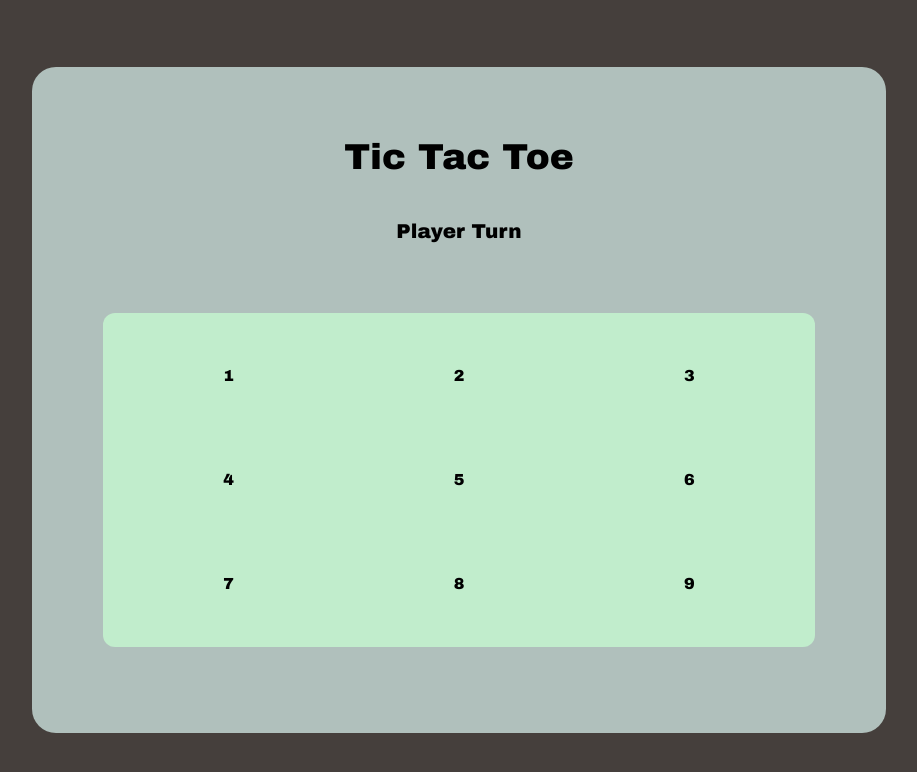
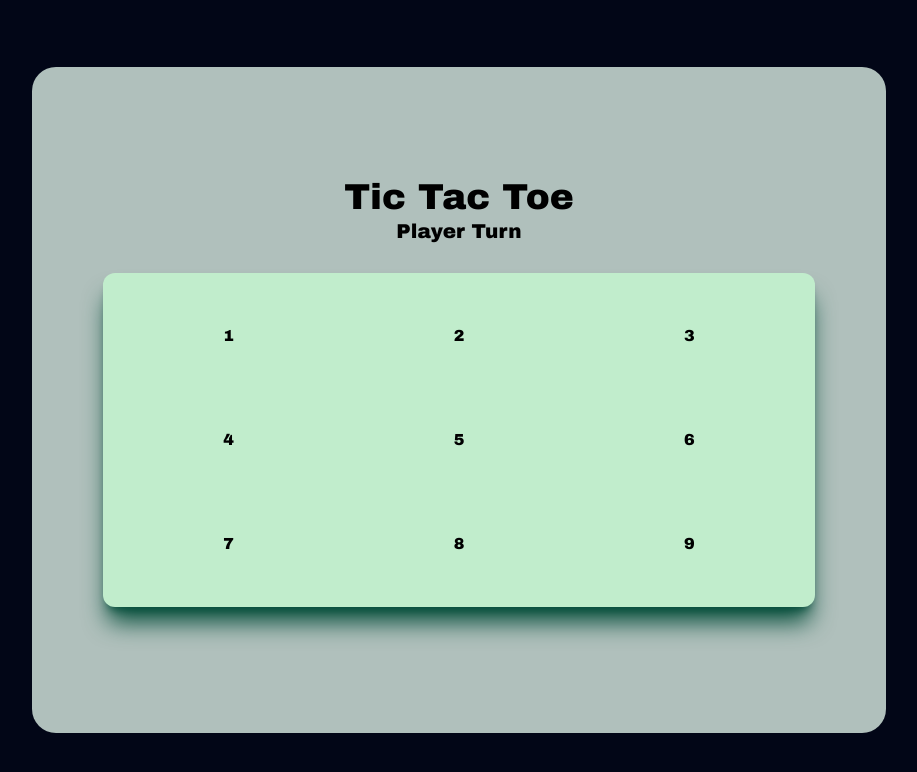
Before and after one commit to trevornei/Week-11-Assignment, a website: page index.html in a window 1280 px wide. Shown: the whole page, without its empty margins (181-1098 px from the left). Drawn offline with Linux system fonts and the light colour scheme.

Commit message:
Placed header and Subheader in the same div container.

```diff
--- a/index.html
+++ b/index.html
@@ -9,20 +9,18 @@
   <link href="https://fonts.googleapis.com/css2?family=Archivo+Black&display=swap" rel="stylesheet">
 
 </head>
-<body class="w-screen h-screen bg-taupe flex items-center justify-center">
+<body class="w-screen h-screen bg-slate-950 flex items-center justify-center">
     <!--The main container that houses the game.-->
     <main class="flex flex-col items-center justify-center w-2/3 h-5/6 bg-ashgray rounded-3xl">
     <!--Game Title-->
-        <div id="header" class="w-5/6 h-20 text-center">
+        <div id="header" class="w-5/6 h-20 flex flex-col text-center">
             <h1 class="text-4xl">Tic Tac Toe</h1>
-        </div>
-    <!--Who's Turn?-->
-        <div id="player-turn" class="w-5/6 h-20 text-center">
             <h4 class="text-xl">Player Turn</h4>
+            <!--Who's Turn?-->
         </div>
     <!--Tailwind Grid: Game Tiles-->
         <!--This container uses css grid(3cols & 3rows)-->
-        <div id="board" class="w-5/6 h-1/2 grid grid-cols-3 grid-rows-3 gap-3 mx-auto p-4 m-4 bg-teagreen shadow-emerald-900 text-center content-center rounded-xl">
+        <div id="board" class="w-5/6 h-1/2 grid grid-cols-3 grid-rows-3 gap-3 mx-auto p-4 m-4 bg-teagreen shadow-xl shadow-emerald-900  text-center content-center rounded-xl">
             <!--First Row-->
             <div class="flex items-center justify-center">1</div>
             <div class="flex items-center justify-center">2</div>
```
Also changed, not shown: dist/output.css.
